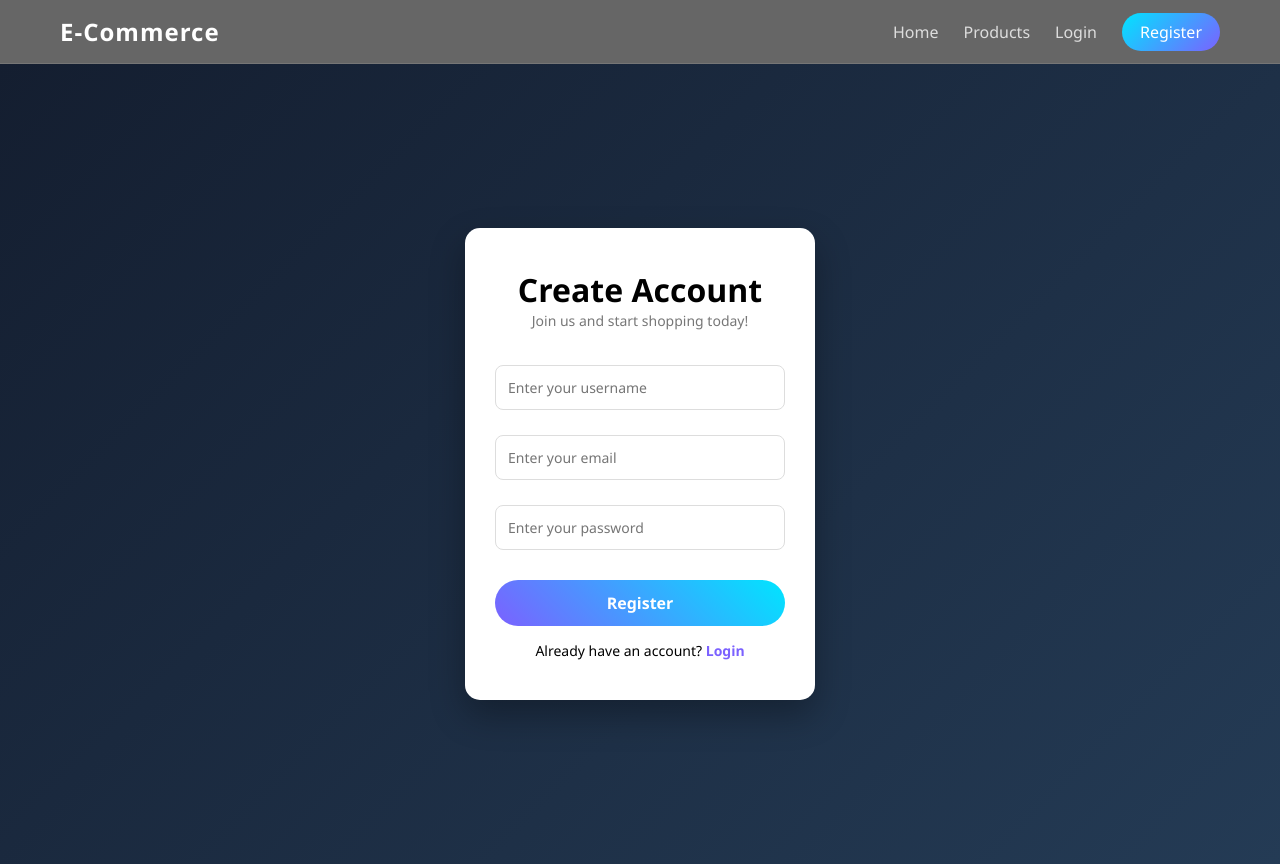
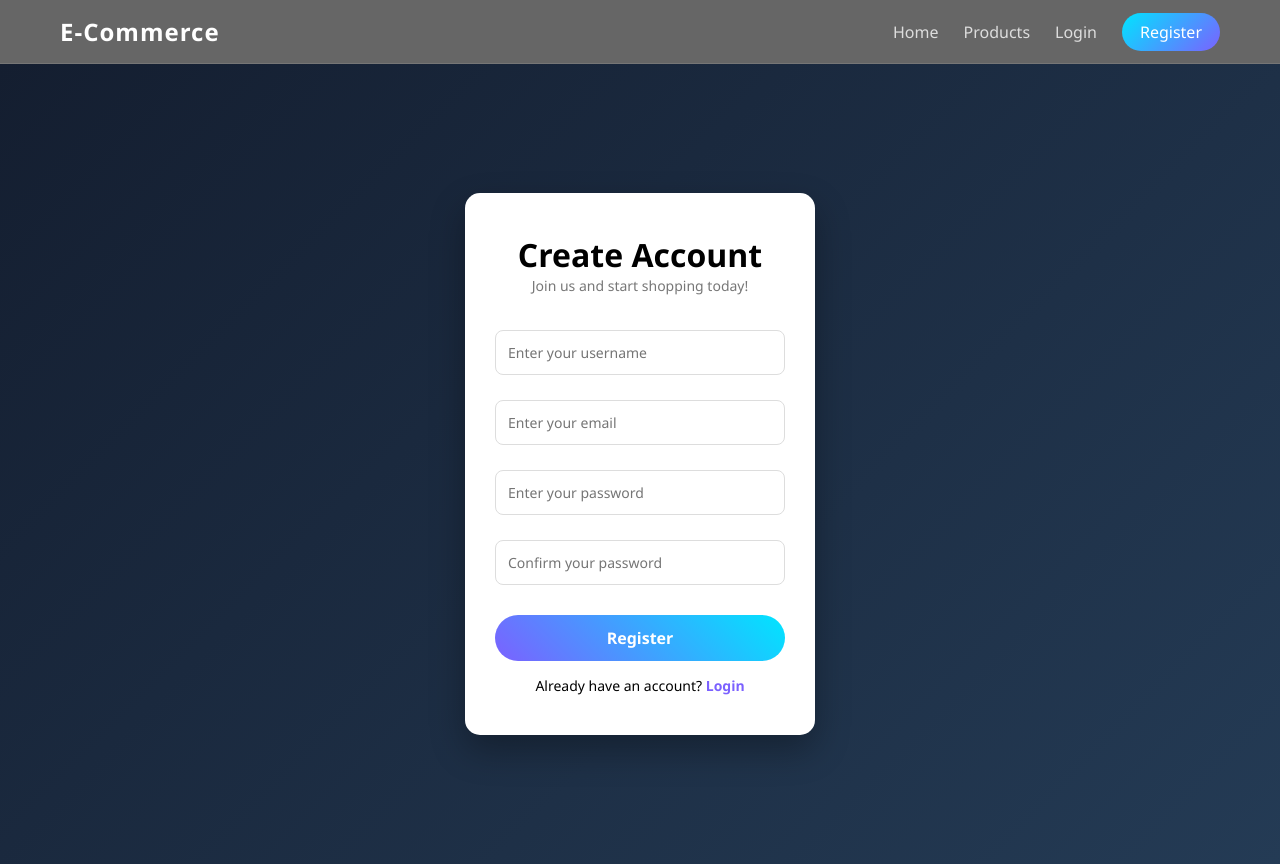
Before and after one commit to RabiChhetri/MERN--Basic, a React (Vite) app in the folder Frontend/: page /register in a window 1280 px wide. Built offline with nearby package versions, Linux system fonts and the light colour scheme.

Commit message:
Day-13 Learning about React Hook Form Validation Watch Property

```diff
--- a/Frontend/src/components/Register.jsx
+++ b/Frontend/src/components/Register.jsx
@@ -52,43 +52,99 @@
 
 // export default Register;
 
-import React from 'react'
+import React from "react";
 import { Link } from "react-router-dom";
-import { useForm } from "react-hook-form"
+import { useForm } from "react-hook-form";
 
 const Register = () => {
-  const {register,handleSubmit, formState: { errors }}=useForm({
-    mode:"all"
-  })
-  const handleLoginForm=()=>{
-    console.log('Form Submmitted')
-
-
-  }
+  const {
+    register,
+    handleSubmit,watch,
+    formState: { errors },
+  } = useForm({
+    mode: "all",
+  });
+  const password=watch('password')
+  const handleLoginForm = () => {
+    console.log("Form Submmitted");
+  };
   return (
     <div className="register-container">
-      <form action="" className="register-card" onSubmit={handleSubmit(handleLoginForm)}>
+      <form
+        action=""
+        className="register-card"
+        onSubmit={handleSubmit(handleLoginForm)}
+      >
         <h1>Create Account</h1>
         <p>Join us and start shopping today!</p>
 
-        <input type="text" placeholder='Enter your username' {...register('username',{required:{value:true,message:'Username is required'}})}/>
-        {errors?.username && <p className="error-message">{errors.username.message}</p>}
-        <input type="text" placeholder='Enter your email' {...register('email',{required:{value:true,message:'Email is required'}, pattern: {
-      value: /^[^\s@]+@[^\s@]+\.[^\s@]+$/,
-      message: "Enter a valid email address"
-    }})}/>
-        {errors?.email && <p className="error-message">{errors.email.message}</p>}
-        <input type="text" placeholder='Enter your password' {...register('password',{required:{value:true,message:'Password must be required'},minLength:{value:6,message:'Password Must be atleast 6 characters'},maxLength:{value:10,message:'Password cant be more than 1 characters'},pattern: {
-      value: /^(?=.*[a-z])(?=.*[A-Z])(?=.*\d).{6,10}$/,
-      message: "Password must contain uppercase, lowercase and number"
-    }})}/>
-        {errors?.password && <p className="error-message">{errors.password.message}</p>}
+        <input
+          type="text"
+          placeholder="Enter your username"
+          {...register("username", {
+            required: { value: true, message: "Username is required" },
+          })}
+        />
+        {errors?.username && (
+          <p className="error-message">{errors.username.message}</p>
+        )}
+        <input
+          type="text"
+          placeholder="Enter your email"
+          {...register("email", {
+            required: { value: true, message: "Email is required" },
+            pattern: {
+              value: /^[^\s@]+@[^\s@]+\.[^\s@]+$/,
+              message: "Enter a valid email address",
+            },
+          })}
+        />
+        {errors?.email && (
+          <p className="error-message">{errors.email.message}</p>
+        )}
+        <input
+          type="password"
+          placeholder="Enter your password"
+          {...register("password", {
+            required: { value: true, message: "Password must be required" },
+            minLength: {
+              value: 6,
+              message: "Password Must be atleast 6 characters",
+            },
+            maxLength: {
+              value: 10,
+              message: "Password cant be more than 1 characters",
+            },
+            pattern: {
+              value: /^(?=.*[a-z])(?=.*[A-Z])(?=.*\d).{6,10}$/,
+              message: "Password must contain uppercase, lowercase and number",
+            },
+          })}
+        />
+        {errors?.password && (
+          <p className="error-message">{errors.password.message}</p>
+        )}
+        <input
+          type="password"
+          placeholder="Confirm your password"
+          {...register('confirmPassword',{validate:(value)=>{
+            if(value==password){
+              return true
+            }
+            return "Confirm password don't match"
+          }})}
+        />
+        {errors?.confirmPassword && (
+          <p className="error-message">{errors.confirmPassword.message}</p>
+        )}
 
-        <button type='submit'>Register</button>
-        <span className="extra">Already have an account? <Link to='/login'>Login</Link> </span>
+        <button type="submit">Register</button>
+        <span className="extra">
+          Already have an account? <Link to="/login">Login</Link>{" "}
+        </span>
       </form>
     </div>
-  )
-}
+  );
+};
 
-export default Register
+export default Register;
```
